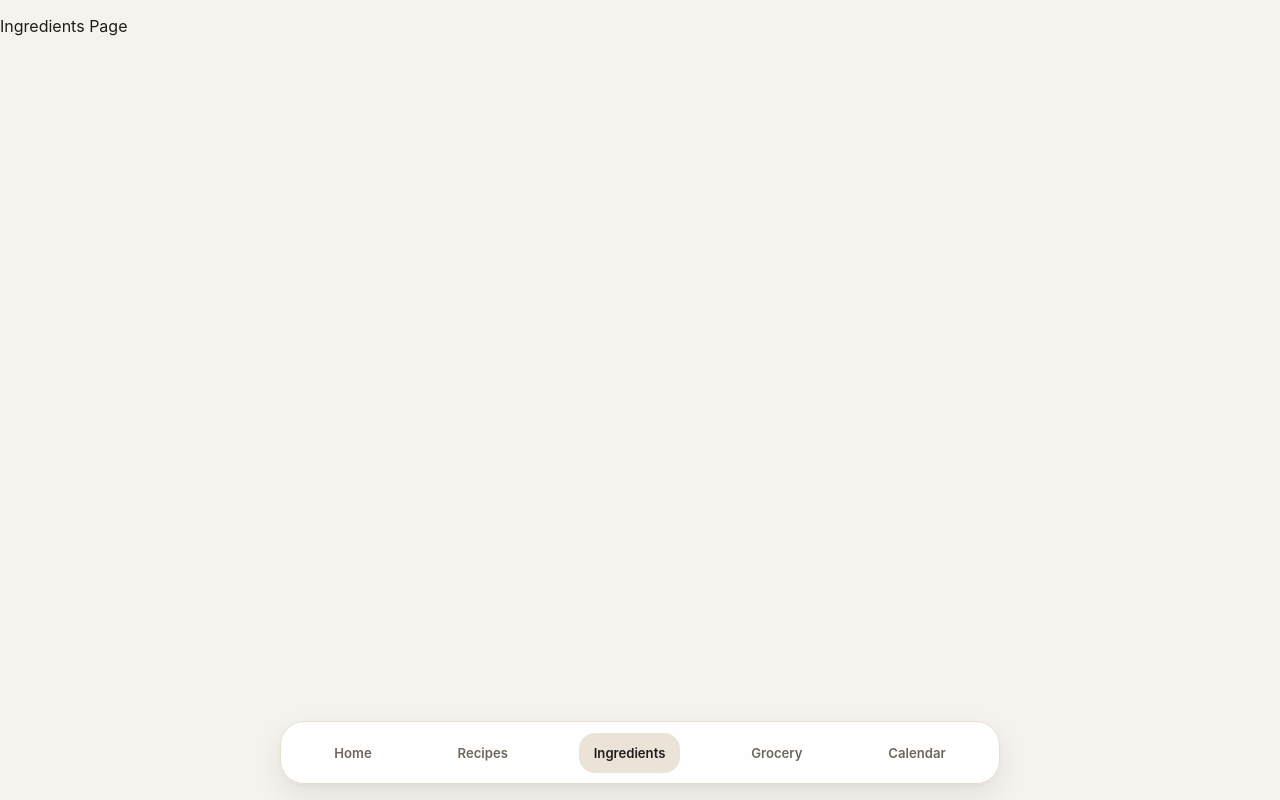
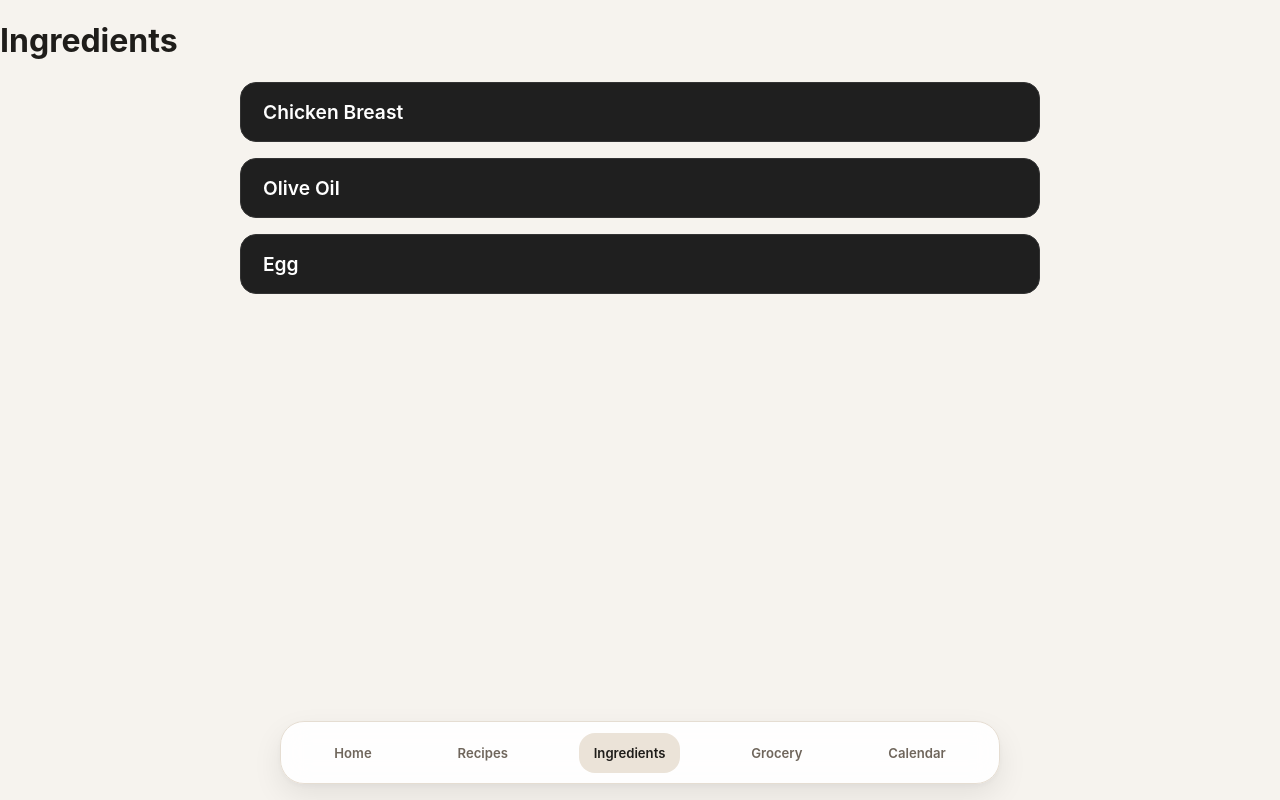
Before and after one commit to drew-weise/Meal_Planner, a React (Vite) app: page /ingredients in a window 1280 px wide. Built offline with nearby package versions, Linux system fonts and the light colour scheme.

Commit message:
Ingredient Card Integrated into Ingredient Page

```diff
--- a/src/components/IngredientCard/IngredientCard.tsx
+++ b/src/components/IngredientCard/IngredientCard.tsx
@@ -0,0 +1,34 @@
+import { useState } from "react";
+import type { Ingredient } from "../../types/food";
+import "./IngredientCard.css";
+
+type Props = {
+  ingredient: Ingredient;
+};
+
+function IngredientCard(props: Props) {
+  const [isOpen, setIsOpen] = useState(false);
+
+  function handleToggle() {
+    setIsOpen(!isOpen);
+  }
+
+  return (
+    <div className="ingredient-card">
+      <button onClick={handleToggle}>
+        {props.ingredient.name}
+      </button>
+
+      {isOpen && (
+        <div className="ingredient-details">
+          <p>Calories: {props.ingredient.calories}</p>
+          <p>Protein: {props.ingredient.protein}g</p>
+          <p>Carbs: {props.ingredient.carbs}g</p>
+          <p>Fat: {props.ingredient.fat}g</p>
+        </div>
+      )}
+    </div>
+  );
+}
+
+export default IngredientCard;
--- a/src/pages/IngredientsPage/IngredientsPage.css
+++ b/src/pages/IngredientsPage/IngredientsPage.css
@@ -0,0 +1,46 @@
+.ingredients-list {
+  display: flex;
+  flex-direction: column;
+  gap: 1rem;
+  align-items: center;
+}
+
+.ingredient-card {
+  width: 100%;
+  max-width: 800px;
+
+  background-color: #1f1f1f;
+  border: 1px solid #333;
+
+  border-radius: 16px;
+
+  padding: 1rem;
+
+  box-sizing: border-box;
+}
+
+.ingredient-card button {
+  width: 100%;
+
+  background: none;
+  border: none;
+
+  color: white;
+
+  font-size: 1.2rem;
+  font-weight: 600;
+
+  text-align: left;
+
+  cursor: pointer;
+}
+
+.ingredient-details {
+  margin-top: 1rem;
+
+  display: flex;
+  flex-direction: column;
+  gap: 0.5rem;
+
+  color: #d0d0d0;
+}
--- a/src/pages/IngredientsPage/IngredientsPage.tsx
+++ b/src/pages/IngredientsPage/IngredientsPage.tsx
@@ -1,11 +1,27 @@
 import "./IngredientsPage.css";
 import BottomNav from "../../components/BottomNav/BottomNav";
+import IngredientCard from "../../components/IngredientCard/IngredientCard";
+import { ingredients } from "../../data/ingredients";
 
-export default function IngredientsPage() {
+function IngredientsPage() {
   return (
-    <main className="ingredients-page">
-        <p>Ingredients Page</p>
-        <BottomNav />
-    </main>
+    <>
+      <main className="ingredients-page">
+        <h1>Ingredients</h1>
+
+        <div className="ingredients-list">
+          {ingredients.map((ingredient) => (
+            <IngredientCard
+              key={ingredient.id}
+              ingredient={ingredient}
+            />
+          ))}
+        </div>
+      </main>
+
+      <BottomNav />
+    </>
   );
 }
+
+export default IngredientsPage;
```
